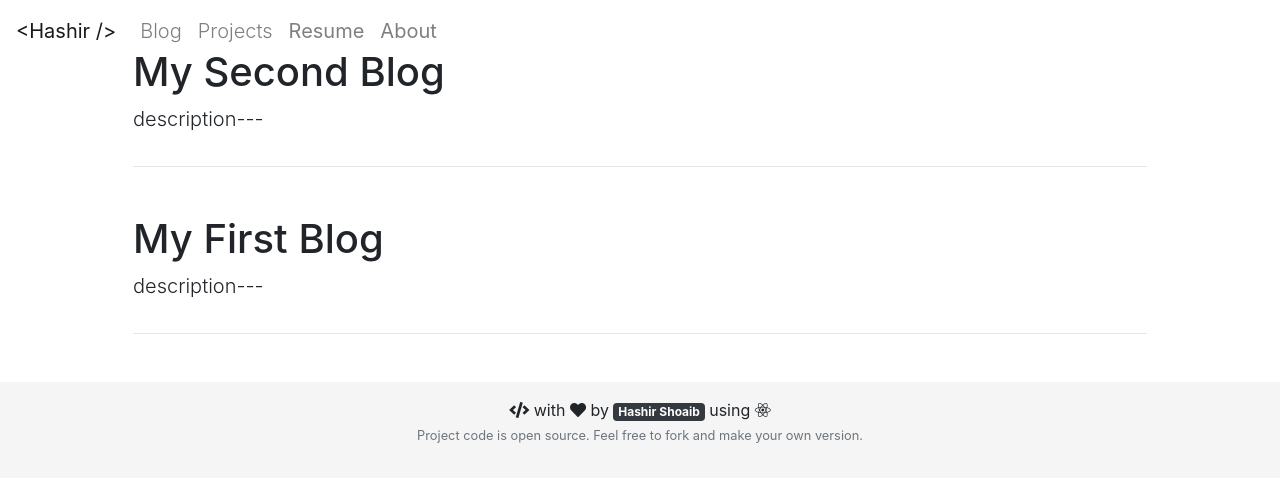
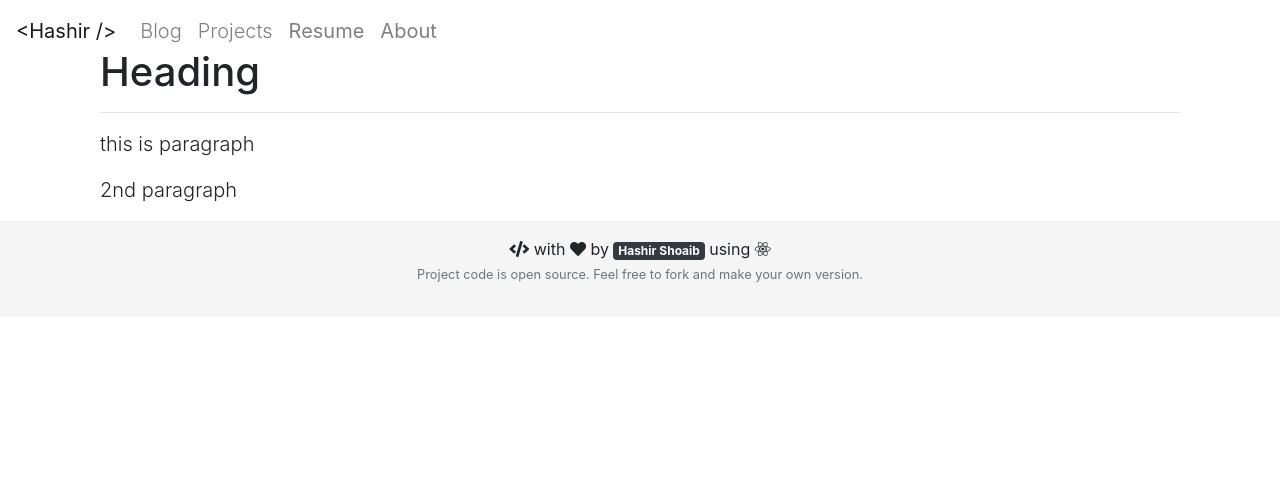
Before and after one commit to noru0916/portfolioSample, a React (Create React App) app: page /blog/1 in a window 1280 px wide. Shown: the top 482 px of the page. Built offline with nearby package versions, Linux system fonts and the light colour scheme.

Commit message:
blog post added

```diff
--- a/src/App.js
+++ b/src/App.js
@@ -9,6 +9,7 @@ import Project from "./components/home/Project";
 import Footer from "./components/Footer";
 import Navbar from "./components/Navbar";
 import { Blog } from "./components/blog/Blog";
+import BlogPost from "./components/blog/BlogPost";
 
 const Home = () => {
   return (
@@ -25,7 +26,8 @@ const App = () => (
     <div>
       <Navbar />
       <Route path="/" exact component={Home} />
-      <Route path="/blog" component={Blog} />
+      <Route path="/blog" exact component={Blog} />
+      <Route path="/blog/:id" component={BlogPost} />
       <Footer />
     </div>
   </BrowserRouter>
--- a/src/components/blog/Blog.jsx
+++ b/src/components/blog/Blog.jsx
@@ -4,6 +4,7 @@ import bloglist from "../../editable-stuff/blog";
 const Blog = (props) => {
   return (
     <div className="container-lg mt-5 bg-blue">
+      <h1 className="text-center">Blogs</h1>
       {bloglist.map((value, index) => {
         return (
           <BlogCard
--- /dev/null
+++ b/src/components/blog/BlogPost.jsx
@@ -0,0 +1,16 @@
+import React, { useEffect, useState } from "react";
+import bloglist from "../../editable-stuff/blog";
+const BlogPost = ({ match }) => {
+  const { id } = match.params;
+
+  return (
+    <div className="container-lg mt-5">
+      {bloglist[id] && <div>{bloglist[id].getBlog()}</div>}
+      {!bloglist[id] && (
+        <h1 className="display-1 text-center">404 - Page not found</h1>
+      )}
+    </div>
+  );
+};
+
+export default BlogPost;
--- a/src/editable-stuff/blog.jsx
+++ b/src/editable-stuff/blog.jsx
@@ -4,7 +4,8 @@ const bloglist = [];
 const blog = new BlogBuilder({
   title: "My First Blog",
   image: "img",
-  description: "description---",
+  description:
+    "Lorem ipsum dolor, sit amet consectetur adipisicing elit. Voluptatem, dolores? Lorem ipsum dolor, sit amet consectetur adipisicing elit. Quia provident similique corporis rem ullam odio excepturi voluptas harum, architecto sit!",
 })
   .addHeading("Heading")
   .addParagraph("this is paragraph")
```
